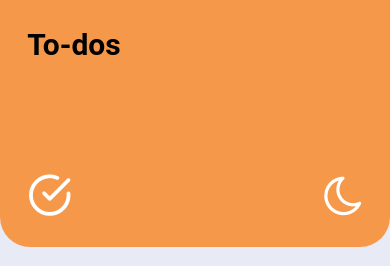
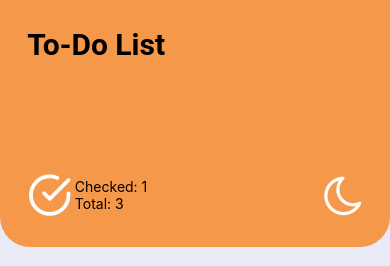
Before and after one commit to adilbim/RN-todoList, a React Native app: screen / in a window 390 px wide. Shown: the top 266 px of the page. Built offline with nearby package versions, Linux system fonts and the light colour scheme.

Commit message:
Add total & checked list elements to the header

```diff
--- a/App.js
+++ b/App.js
@@ -61,9 +61,14 @@ export default function App() {
   });
 
   const todos = listElements.map((elm, i) => (<ListElement key={i} {...elm} {...themeColors} />))
+  const todosInfo = {
+    total: listElements.length,
+    checked: listElements.filter((elm) => elm.checked === true ).length
+  }
+
   return (
     <View style={styles.container}>
-      <Header {...themeColors} changeColorTheme={dispatch} />
+      <Header {...todosInfo} {...themeColors} changeColorTheme={dispatch} />
       <ScrollView style={styles.scrollView}>
         {todos}
       </ScrollView>
--- a/src/components/header.js
+++ b/src/components/header.js
@@ -2,7 +2,7 @@ import React from 'react';
 import { StyleSheet, Text, View } from 'react-native';
 import StatusBar from './small-components/statusBar';
 
-export default function Header({changeColorTheme ,foreground, istElementBackground}) {
+export default function Header({total, checked, changeColorTheme ,foreground, istElementBackground}) {
   const styles = StyleSheet.create({
     container: {
       backgroundColor: foreground,
@@ -22,8 +22,8 @@ export default function Header({changeColorTheme ,foreground, istElementBackgrou
 
   return (
     <View style={styles.container}>
-      <Text style={styles.headerTitle}>To-dos</Text>
-      <StatusBar changeColorTheme={changeColorTheme} />
+      <Text style={styles.headerTitle}>To-Do List</Text>
+      <StatusBar {...{total, checked}} changeColorTheme={changeColorTheme} />
     </View>
   );
 }
--- a/src/components/small-components/statusBar.js
+++ b/src/components/small-components/statusBar.js
@@ -1,10 +1,10 @@
 import React, { useState } from 'react';
-import { StyleSheet, View} from 'react-native';
+import { StyleSheet, View, Text} from 'react-native';
 import Feather from 'react-native-vector-icons/Feather';
 import Ionicons from 'react-native-vector-icons/MaterialCommunityIcons';
 import FontAwesomeIcons from 'react-native-vector-icons/FontAwesome';
 
-export default function StatusBar({changeColorTheme}) {
+export default function StatusBar({total, checked, changeColorTheme}) {
   const [isDarkMode, setIsDarkMode] = useState(false);
 
   function toggleThemeColor() {
@@ -31,7 +31,13 @@ export default function StatusBar({changeColorTheme}) {
 
   return (
     <View style={styles.statusBar}>
+      <View style={styles.checkedTodos}>
         {checkIcon}
+        <View>
+          <Text>Checked: {checked}</Text>
+          <Text>Total: {total}</Text>
+        </View>
+      </View>
         {modeIcon}
     </View>
   );
@@ -43,4 +49,10 @@ const styles = StyleSheet.create({
    justifyContent: 'space-between',
    alignItems: 'center',
   },
+  checkedTodos: {
+    flexDirection: 'row',
+    justifyContent: 'space-between',
+    alignItems: 'center',
+    width: 120,
+  }
 });
```
